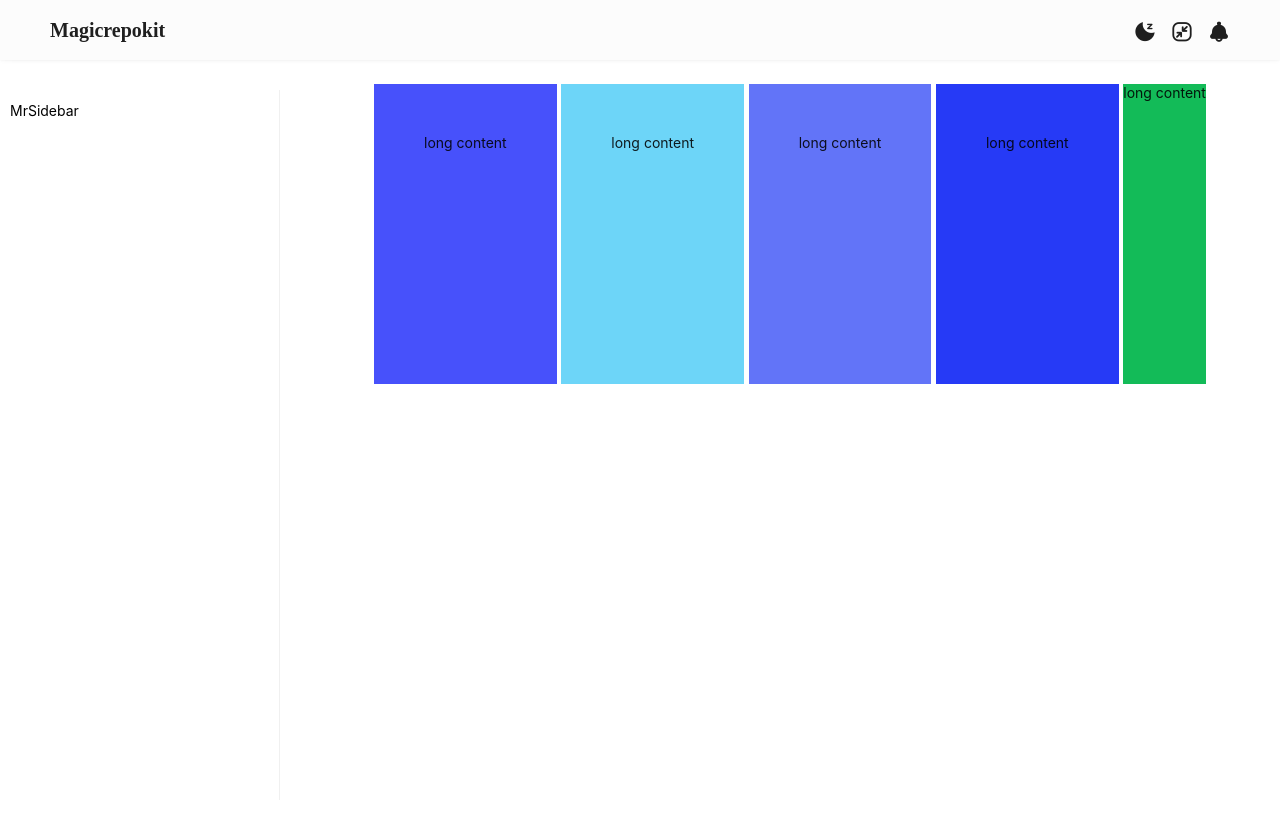
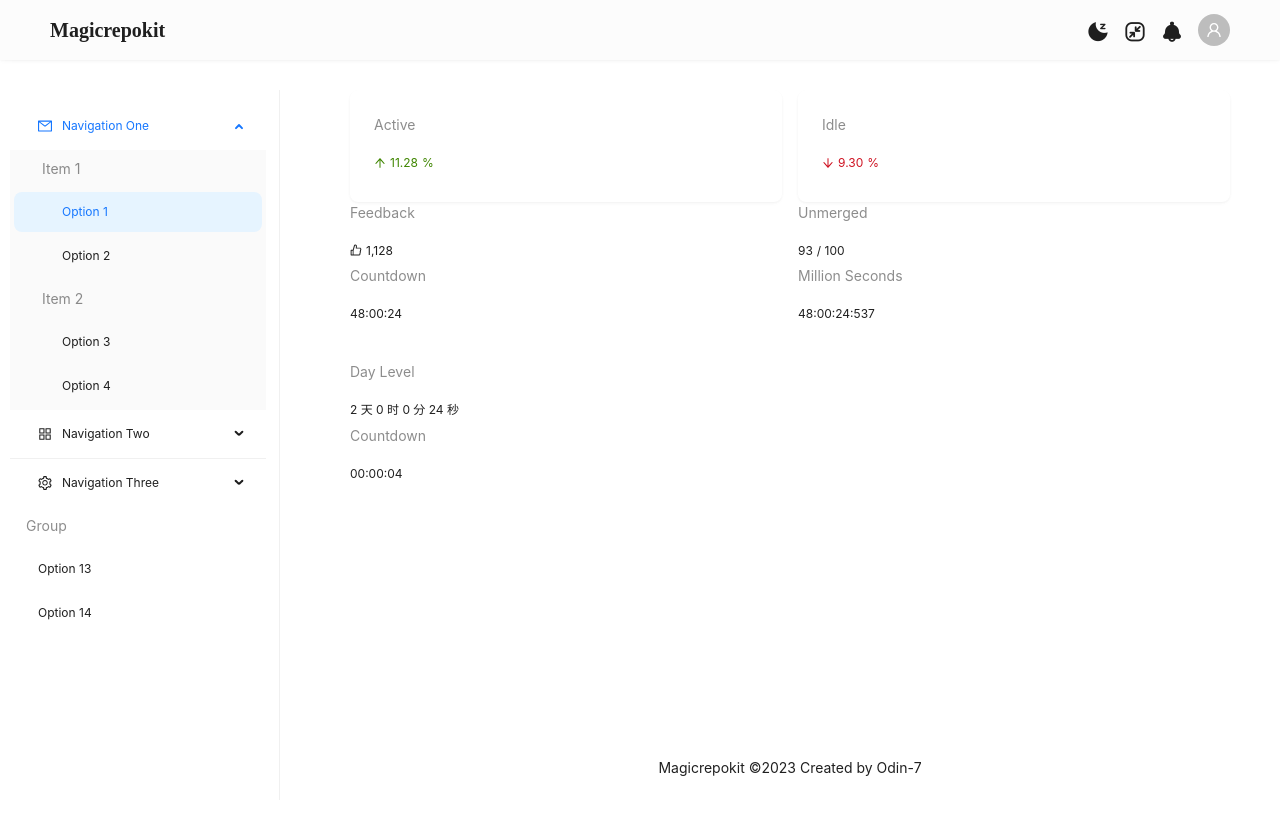
Before and after one commit to Magic-Repo-Kit/magic-manager, a React (Vite) app: page /admin in a window 1280 px wide. Shown: the top 838 px of the page. After the commit the page ends 800 px from the top, so only its background shows below. Built offline with nearby package versions, Linux system fonts and the light colour scheme; sample sign-in values are in the browser's storage; a web font is replaced by a local one.

Commit message:
增加导航菜单和首页Home

```diff
--- a/src/App.jsx
+++ b/src/App.jsx
@@ -5,7 +5,11 @@ import AdminLayout from '@/layouts/admin';
 import AuthLayout from '@/layouts/auth';
 import FailLayout from '@/layouts/fail';
 
-import { getAccessToken } from '@/utils/tools';
+import {
+  getAccessToken,
+  removeAccessToken,
+  removeRefreshToken,
+} from '@/utils/tools';
 
 function App() {
   const navigate = useNavigate();
@@ -14,8 +18,15 @@ function App() {
     const accessToken = getAccessToken();
     // 检查token是否存在
     if (accessToken) {
-      // 已登录，跳转到 admin 路由
-      navigate('/admin', { replace: true });
+      // 已登录
+      if (location.pathname !== '/auth') {
+        // 当前路径不是登录页面，跳转到 admin 路由
+        navigate('/admin', { replace: true });
+      } else {
+        navigate('/auth', { replace: true });
+        removeAccessToken();
+        removeRefreshToken();
+      }
     } else {
       // 未登录，跳转到登录页面
       navigate('/auth', { replace: true });
--- a/src/components/mr-header/index.jsx
+++ b/src/components/mr-header/index.jsx
@@ -1,5 +1,7 @@
 import './index.scss';
-import { Flex, Typography, Popover } from 'antd';
+import { Flex, Typography, Popover, Avatar } from 'antd';
+import { UserOutlined } from '@ant-design/icons';
+
 const { Title } = Typography;
 
 const MrHeader = ({ slotTitle, slotIcon }) => {
@@ -8,15 +10,52 @@ const MrHeader = ({ slotTitle, slotIcon }) => {
       <Title level={4} style={{ margin: 0 }} className="font-family-dingding">
         {slotTitle}
       </Title>
+
       {/* 右侧 */}
+      <Flex justify="space-between" align="center">
         <div justify="space-between" align="center" style={{ height: '60px' }}>
           {slotIcon.map((item) => (
             <i
-            style={{ fontSize: '22px', marginLeft: '15px' }}
+              key={item.id}
+              style={{ fontSize: '22px', marginRight: '15px' }}
               className={`iconfont mr-${item.icon}`}
             ></i>
           ))}
         </div>
+
+        <Popover
+          placement="bottomRight"
+          title={
+            <div
+              style={{
+                padding: '1rem',
+                borderBottom: '1px solid #e9ecef',
+                fontWeight: '700',
+                color: '#1b254b',
+              }}
+            >
+              👋 你好！
+            </div>
+          }
+          content={
+            <div style={{ padding: '1rem', color: '#1b254b' }}>
+              <div style={{ height: '30px' }}>个人中心</div>
+              <div style={{ height: '30px' }}>设置</div>
+              <div
+                style={{ height: '30px', color: '#f93336' }}
+                onClick={() => {
+                  window.location.replace('/auth');
+                }}
+              >
+                退出
+              </div>
+            </div>
+          }
+          trigger="click"
+        >
+          <Avatar icon={<UserOutlined style={{ fontSize: '16px' }} />} />
+        </Popover>
+      </Flex>
     </Flex>
   );
 };
--- a/src/components/mr-sidebar/index.jsx
+++ b/src/components/mr-sidebar/index.jsx
@@ -1,5 +1,77 @@
+import React from 'react';
+import './index.scss';
+import {
+  AppstoreOutlined,
+  MailOutlined,
+  SettingOutlined,
+} from '@ant-design/icons';
+import { Menu } from 'antd';
+function getItem(label, key, icon, children, type) {
+  return {
+    key,
+    icon,
+    children,
+    label,
+    type,
+  };
+}
+const items = [
+  getItem('Navigation One', 'sub1', <MailOutlined />, [
+    getItem(
+      'Item 1',
+      'g1',
+      null,
+      [getItem('Option 1', '1'), getItem('Option 2', '2')],
+      'group'
+    ),
+    getItem(
+      'Item 2',
+      'g2',
+      null,
+      [getItem('Option 3', '3'), getItem('Option 4', '4')],
+      'group'
+    ),
+  ]),
+  getItem('Navigation Two', 'sub2', <AppstoreOutlined />, [
+    getItem('Option 5', '5'),
+    getItem('Option 6', '6'),
+    getItem('Submenu', 'sub3', null, [
+      getItem('Option 7', '7'),
+      getItem('Option 8', '8'),
+    ]),
+  ]),
+  {
+    type: 'divider',
+  },
+  getItem('Navigation Three', 'sub4', <SettingOutlined />, [
+    getItem('Option 9', '9'),
+    getItem('Option 10', '10'),
+    getItem('Option 11', '11'),
+    getItem('Option 12', '12'),
+  ]),
+  getItem(
+    'Group',
+    'grp',
+    null,
+    [getItem('Option 13', '13'), getItem('Option 14', '14')],
+    'group'
+  ),
+];
 const MrSidebar = () => {
-  return <div>MrSidebar</div>;
+  const onClick = (e) => {
+    console.log('click ', e);
+  };
+  return (
+    <Menu
+      onClick={onClick}
+      style={{
+        width: 256,
+      }}
+      defaultSelectedKeys={['1']}
+      defaultOpenKeys={['sub1']}
+      mode="inline"
+      items={items}
+    />
+  );
 };
-
 export default MrSidebar;
--- /dev/null
+++ b/src/components/mr-sidebar/index.scss
@@ -0,0 +1,3 @@
+.ant-menu-light.ant-menu-root.ant-menu-inline {
+  border-inline-end: 0px solid rgba(5, 5, 5, 0.06) !important;
+}
--- a/src/layouts/admin/index.jsx
+++ b/src/layouts/admin/index.jsx
@@ -7,6 +7,8 @@ const { Header, Footer, Sider, Content } = Layout;
 import MrHeader from '@/components/mr-header';
 import MrSidebar from '@/components/mr-sidebar';
 import MrFooter from '@/components/mr-footer';
+
+import Home from '@/views/home';
 
 import { totalRoutes } from '@/router';
 
@@ -37,6 +39,7 @@ const contentStyle = {
   overflow: 'auto',
   padding: '0 50px',
   backgroundColor: '#fff',
+  marginTop: '30px',
 };
 const footerStyle = {
   textAlign: 'center',
@@ -46,9 +49,9 @@ const footerStyle = {
 
 // HeaderIcon
 const HeaderIcon = [
-  { name: '夜间', icon: 'evening-moon1' },
-  { name: '全屏', icon: 'un-full' },
-  { name: '通知', icon: 'notify' },
+  { name: '夜间', id: '1', icon: 'evening-moon1' },
+  { name: '全屏', id: '2', icon: 'un-full' },
+  { name: '通知', id: '3', icon: 'notify' },
 ];
 
 function Admin(props) {
@@ -65,58 +68,11 @@ function Admin(props) {
           style={{
             minHeight: 'calc(100vh - 60px)',
             marginLeft: 300,
+            backgroundColor: '#fff',
           }}
         >
           <Content style={contentStyle}>
-            <div
-              style={{
-                height: '1500px',
-                padding: 24,
-                textAlign: 'center',
-                display: 'flex',
-                justifyContent: 'space-between',
-              }}
-            >
-              <div
-                style={{
-                  background: '#4751fb',
-                  padding: '50px',
-                  height: '300px',
-                }}
-              >
-                long content
-              </div>
-              <div
-                style={{
-                  background: '#6dd5f8',
-                  padding: '50px',
-                  height: '300px',
-                }}
-              >
-                long content
-              </div>
-              <div
-                style={{
-                  background: '#6274f8',
-                  padding: '50px',
-                  height: '300px',
-                }}
-              >
-                long content
-              </div>
-              <div
-                style={{
-                  background: '#263af6',
-                  padding: '50px',
-                  height: '300px',
-                }}
-              >
-                long content
-              </div>
-              <div style={{ background: '#13bb58', height: '300px' }}>
-                long content
-              </div>
-            </div>
+            <Home />
           </Content>
           <Footer style={footerStyle}>
             <MrFooter />
--- a/src/views/home/index.jsx
+++ b/src/views/home/index.jsx
@@ -1,13 +1,86 @@
-import './index.scss';
-import globeFlat from '@/assets/images/globe-flat.svg';
+import React from 'react';
+import {
+  LikeOutlined,
+  ArrowDownOutlined,
+  ArrowUpOutlined,
+} from '@ant-design/icons';
+import { Card, Col, Row, Statistic } from 'antd';
+const { Countdown } = Statistic;
+const deadline = Date.now() + 1000 * 60 * 60 * 24 * 2 + 1000 * 30; // Dayjs is also OK
 
-function Home() {
-  return (
-    <div className="home-container">
-      <header>Home</header>
-      <img src={globeFlat} alt="globeFlat" className="globeFlat" />
-    </div>
-  );
-}
-
+const onFinish = () => {
+  console.log('finished!');
+};
+const onChange = (val) => {
+  if (typeof val === 'number' && 4.95 * 1000 < val && val < 5 * 1000) {
+    console.log('changed!');
+  }
+};
+const Home = () => (
+  <Row gutter={16}>
+    <Col span={12}>
+      <Card bordered={false}>
+        <Statistic
+          title="Active"
+          value={11.28}
+          precision={2}
+          valueStyle={{
+            color: '#3f8600',
+          }}
+          prefix={<ArrowUpOutlined />}
+          suffix="%"
+        />
+      </Card>
+    </Col>
+    <Col span={12}>
+      <Card bordered={false}>
+        <Statistic
+          title="Idle"
+          value={9.3}
+          precision={2}
+          valueStyle={{
+            color: '#cf1322',
+          }}
+          prefix={<ArrowDownOutlined />}
+          suffix="%"
+        />
+      </Card>
+    </Col>
+    <Col span={12}>
+      <Statistic title="Feedback" value={1128} prefix={<LikeOutlined />} />
+    </Col>
+    <Col span={12}>
+      <Statistic title="Unmerged" value={93} suffix="/ 100" />
+    </Col>
+    <Col span={12}>
+      <Countdown title="Countdown" value={deadline} onFinish={onFinish} />
+    </Col>
+    <Col span={12}>
+      <Countdown
+        title="Million Seconds"
+        value={deadline}
+        format="HH:mm:ss:SSS"
+      />
+    </Col>
+    <Col
+      span={24}
+      style={{
+        marginTop: 32,
+      }}
+    >
+      <Countdown
+        title="Day Level"
+        value={deadline}
+        format="D 天 H 时 m 分 s 秒"
+      />
+    </Col>
+    <Col span={12}>
+      <Countdown
+        title="Countdown"
+        value={Date.now() + 10 * 1000}
+        onChange={onChange}
+      />
+    </Col>
+  </Row>
+);
 export default Home;
```
Also changed, not shown: src/components/dropdown/index.jsx (added, +42 -0 lines), 1 other file (tests, documents, lock files or other folders). Lines whose indentation alone changed are shown as unchanged.
